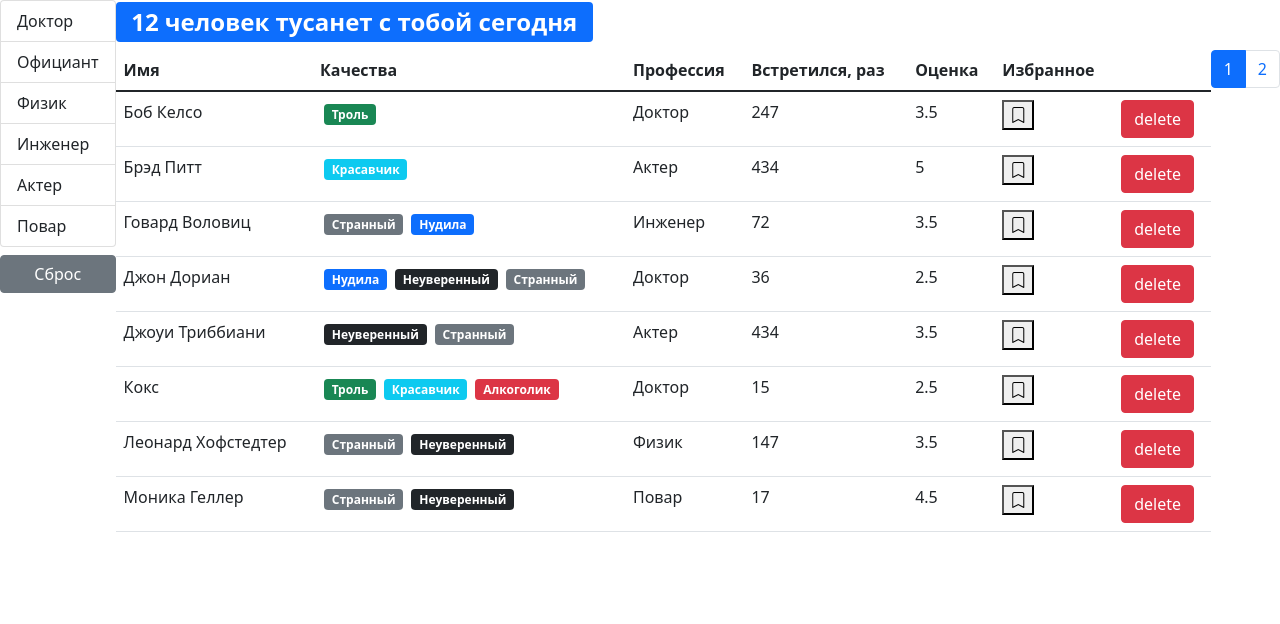
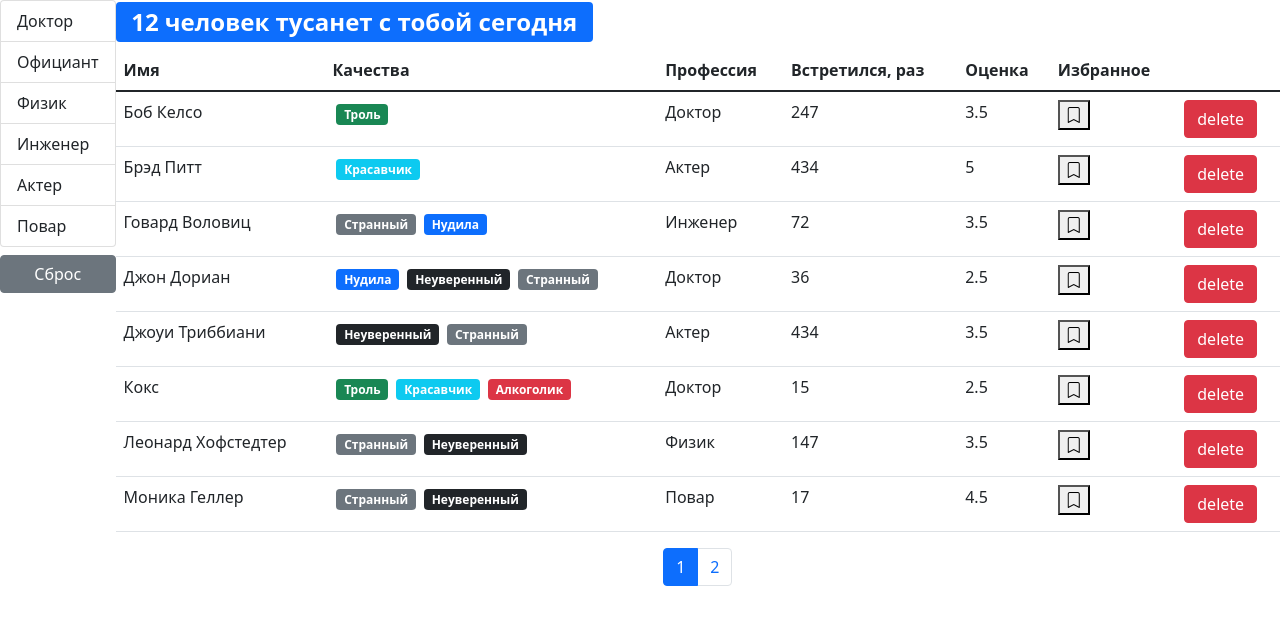
Before and after one commit to AkselRus/My-job, a React (Create React App) app: page / in a window 1280 px wide. Shown: the top 624 px of the page. Built offline with nearby package versions, Linux system fonts and the light colour scheme.

Commit message:
редактирование верстки

```diff
--- a/src/app/components/tableBody.jsx
+++ b/src/app/components/tableBody.jsx
@@ -3,9 +3,6 @@ import PropTypes from "prop-types";
 import _ from "lodash";
 
 const TableBody = ({ data, columns }) => {
-    console.log("data", data);
-    console.log("columns", columns);
-
     const renderContent = (item, column) => {
         if (columns[column].component) {
             const component = columns[column].component;
--- a/src/app/components/users.jsx
+++ b/src/app/components/users.jsx
@@ -86,7 +86,6 @@ const Users = () => {
                 {count > 0 && (
                     <div className="w-100 p-0 mh-100">
                         <SearchStatus length={count} />
-                        <div className="d-flex justify-content-center">
                         <UserTable
                             users={usersCrop}
                             onSort={handleSort}
@@ -94,6 +93,7 @@ const Users = () => {
                             onToggleBookMark={handleToggleBookMark}
                             onDelete={handleDelete}
                         />
+                        <div className="d-flex justify-content-center">
                             <Pagination
                                 itemsCount={count}
                                 pageSize={pageSize}
```
Lines whose indentation alone changed are shown as unchanged.
